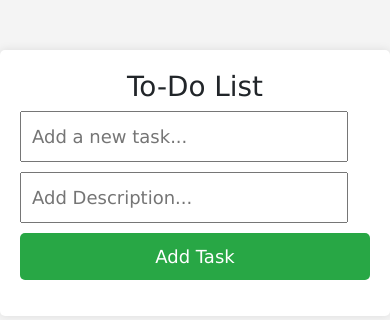
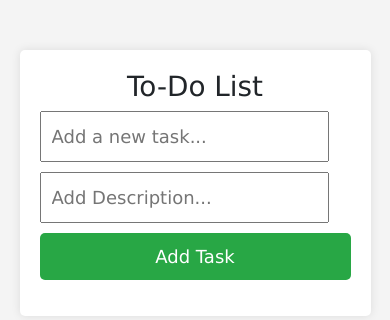
Before and after one commit to iamratinder/ToDo-flask-application, a Flask app: page / in a window 390 px wide. Shown: the part 56-376 px from the top of the page. Run offline with Flask 3, Linux system fonts and the light colour scheme.

Commit message:
update style.css

```diff
--- a/static/style.css
+++ b/static/style.css
@@ -65,7 +65,7 @@ li button {
 
 @media (max-width: 768px){
     .container {
-        width: 100%;
+        width: 90vw;
         margin: 50px auto;
         background: white;
         padding: 20px;
@@ -77,5 +77,7 @@ li button {
         width: 100%;
         text-align: left;
     }
-
+    .navbar{
+        width: 100%;
+    }
 }
```
